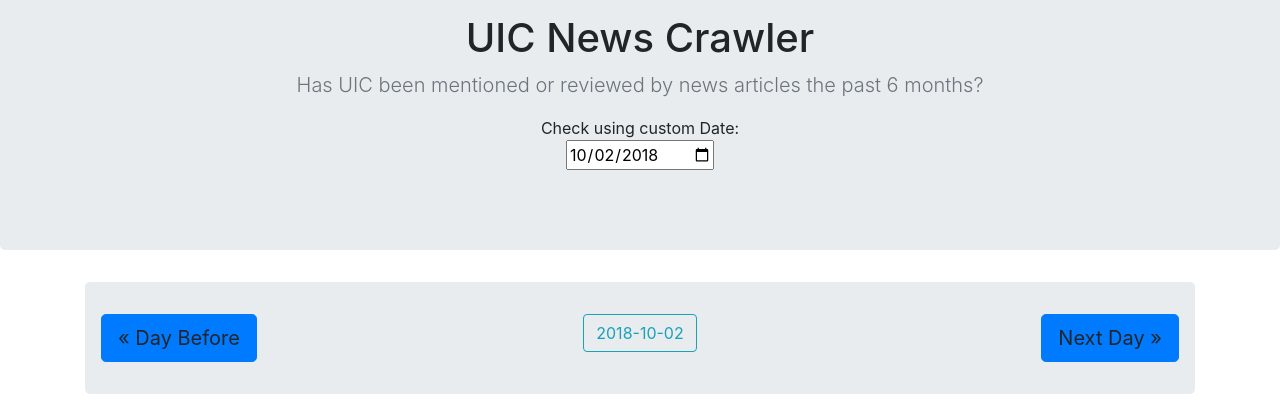
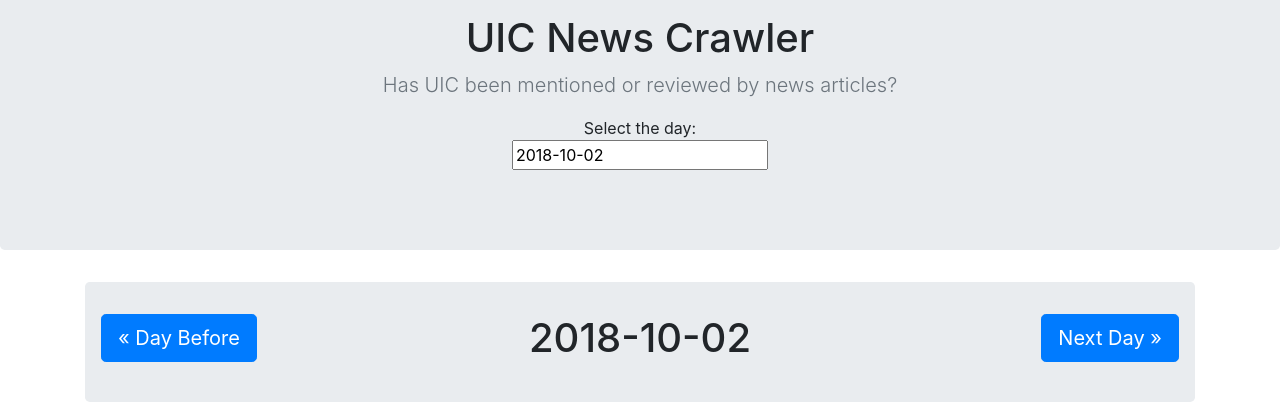
Before and after one commit to NabinAch/UICnewsCrawler, an Angular app in the folder newsCrawlerUI/: page / in a window 1280 px wide. Shown: the part 130-550 px from the top of the page. Built offline with nearby package versions, Linux system fonts and the light colour scheme; no server answers.

Commit message:
added bsDatePicker

```diff
--- a/newsCrawlerUI/angular.json
+++ b/newsCrawlerUI/angular.json
@@ -23,7 +23,8 @@
               "src/assets"
             ],
             "styles": [
-              "node_modules/bootstrap/dist/css/bootstrap.css"
+              "node_modules/bootstrap/dist/css/bootstrap.css",
+              "node_modules/ngx-bootstrap/datepicker/bs-datepicker.css"
             ],
             "scripts": [
               "node_modules/jquery/dist/jquery.js",
--- a/newsCrawlerUI/package.json
+++ b/newsCrawlerUI/package.json
@@ -23,6 +23,7 @@
     "bootstrap": "^4.1.3",
     "core-js": "^2.5.4",
     "jquery": "^3.3.1",
+    "ngx-bootstrap": "^3.0.1",
     "popper.js": "^1.14.4",
     "rxjs": "^6.0.0",
     "zone.js": "^0.8.26"
--- a/newsCrawlerUI/src/app/app.module.ts
+++ b/newsCrawlerUI/src/app/app.module.ts
@@ -3,6 +3,7 @@
 import { HttpClientModule } from '@angular/common/http';
 import { FormsModule } from '@angular/forms';
 import {DatePipe} from '@angular/common';
+import {BsDatepickerModule} from 'ngx-bootstrap/datepicker';
 
 import { AppRoutingModule } from './app-routing.module';
 import { AppComponent } from './app.component';
@@ -26,7 +27,8 @@
     BrowserModule,
     AppRoutingModule,
     HttpClientModule,
-    FormsModule
+    FormsModule,
+    BsDatepickerModule.forRoot()
   ],
   providers: [DatePipe],
   bootstrap: [AppComponent]
--- a/newsCrawlerUI/src/app/news-home/news-home.component.css
+++ b/newsCrawlerUI/src/app/news-home/news-home.component.css
@@ -1,3 +1,7 @@
 .jumbotron.search-bar{
     padding: 2rem 1rem;
 }
+
+.btn.btn-lg.btn-primary{
+    color: white;
+}
--- a/newsCrawlerUI/src/app/news-home/news-home.component.html
+++ b/newsCrawlerUI/src/app/news-home/news-home.component.html
@@ -1,11 +1,11 @@
 <section class="jumbotron text-center">
     <div class="container">
       <h1 class="jumbotron-heading">UIC News Crawler</h1>
-      <p class="lead text-muted">Has UIC been mentioned or reviewed by news articles the past 6 months?</p>
+      <p class="lead text-muted">Has UIC been mentioned or reviewed by news articles?</p>
       <p>
-        Check using custom Date:
+        Select the day:
         <br>
-        <input type ="date" [(ngModel)]="searchDate" (change)="getNews()">
+        <input type ="text" bsDatepicker [bsConfig]="datePickerConfig" [(ngModel)]="searchDate" (change)="getNews()">
       </p>
     </div>
   </section>
@@ -14,8 +14,8 @@
     <div class="jumbotron search-bar">
       <div class = "row">
         <div class = "col"><a class="btn btn-lg btn-primary" (click)="subDate()" role="button">&laquo; Day Before </a></div>
-        <div class = "col text-md-center"><button type="button" class="btn btn-outline-info">{{searchDate}}</button></div>
-        <div class = "col"><span class="float-right"><a class="btn btn-lg btn-primary" (click)="addDate()" role="button">Next Day &raquo;</a></span></div>
+        <div class = "col text-md-center"><h1>{{searchDate}}</h1></div>
+        <div class = "col"><span class="float-right"><a class="btn btn-lg btn-primary" (click)="addDate()" role="button" >Next Day &raquo;</a></span></div>
       </div>
     </div>
   </main>
--- a/newsCrawlerUI/src/app/news-home/news-home.component.ts
+++ b/newsCrawlerUI/src/app/news-home/news-home.component.ts
@@ -3,6 +3,8 @@
 import { NewsServiceService } from '../service/news-service.service';
 import { Observable } from '../../../node_modules/rxjs';
 import { DatePipe } from '@angular/common';
+import { BsDatepickerConfig } from 'ngx-bootstrap/datepicker'
+
 
 @Component({
   selector: 'app-news-home',
@@ -13,10 +15,21 @@
 
   news$: Observable<Array<NewsEntity>>;
   searchDate: any;
-  dayBefore: any;
-  dayAfter: any;
+  dayBefore: boolean = false;
+  dayAfter: boolean = false;
 
-  constructor(private _svc: NewsServiceService, private datePipe: DatePipe) { }
+  datePickerConfig: Partial<BsDatepickerConfig>;
+
+  constructor(private _svc: NewsServiceService, private datePipe: DatePipe) {
+    this.datePickerConfig = Object.assign({},
+    {
+      containerClass: 'theme-dark-blue',
+      showWeekNumbers: false,
+      minDate: new Date(new Date().setDate(new Date().getDate()-30)),
+      maxDate: new Date(),
+      dateInputFormat: 'YYYY-MM-DD'
+    })
+   }
 
   ngOnInit() {
     this.searchDate = this.datePipe.transform(new Date(), "yyyy-MM-dd")
@@ -24,22 +37,26 @@
   }
 
   getNews(): void {
-    console.log(this.searchDate);
+    //console.log(this.searchDate);
+    //this.searchDate = this.datePipe.transform(new Date(this.searchDate), "yyyy-MM-dd")
     this.news$ = this._svc.getNews(this.searchDate);
   }
 
   addDate(){
     const addDate = new Date(this.searchDate);
-    console.log(addDate);
-    addDate.setDate(addDate.getDate()+2);
+    addDate.setDate(addDate.getDate()+1)
+    this.dayAfter = true;
+   if(addDate<=new Date())
+   {
+    this.dayAfter = true;
+    addDate.setDate(addDate.getDate()+1);
     this.searchDate = this.datePipe.transform(addDate, "yyyy-MM-dd")
     this.getNews();
+   }
   }
   subDate(){
     const newDate = new Date(this.searchDate);
     console.log(newDate);
-    //newDate.setDate(newDate.getDate()-1);
-    //console.log(newDate);
     this.searchDate = this.datePipe.transform(newDate, "yyyy-MM-dd")
     this.getNews();
   }
--- a/newsCrawlerUI/src/app/news/news.component.html
+++ b/newsCrawlerUI/src/app/news/news.component.html
@@ -1,7 +1,7 @@
 
       <div class="card-header" id="heading{{news.newsId}}">
         <h5 class="mb-0">
-          <img src="{{news.urlToImage}}" width="38em" height="38em" >
+          <img src="{{news.urlToImage}}" width="38em" height="38em" class="img-thumbnail" >
           {{news.title}}
           <button class="btn btn-link" type="button" data-toggle="collapse" attr.data-target="#collapse{{news.newsId}}" aria-expanded="true" attr.aria-controls="collapse{{news.newsId}}">
               {{news.sourceName}}
@@ -12,6 +12,6 @@
       <div id="collapse{{news.newsId}}" class="collapse" attr.aria-labelledby="heading{{news.newsId}}" data-parent="#accordionExample">
         <div class="card-body">
           <p><b>By: {{news.author}}</b> Published At: {{news.publishedAt}}</p>
-            {{news.content}} <a href ="{{news.url}}" target = "_blank">read more...</a>
+          <img src="{{news.urlToImage}}" class="rounded float-left" alt="..." width="100em" height="75em">  {{news.content}} <a href ="{{news.url}}" target = "_blank">read more...</a>
           </div>
       </div>
```
Also changed, not shown: 1 other file (tests, documents, lock files or other folders).
